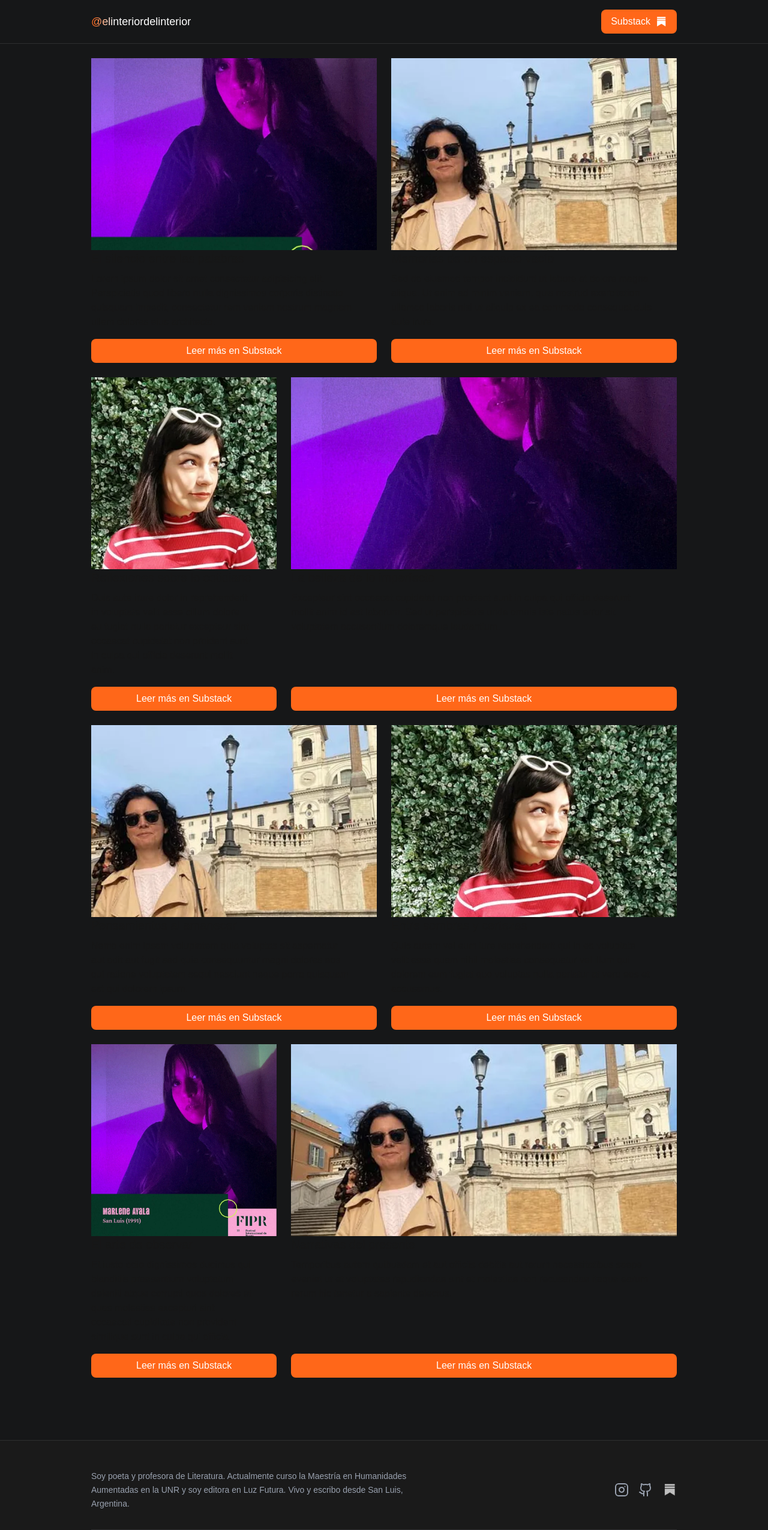
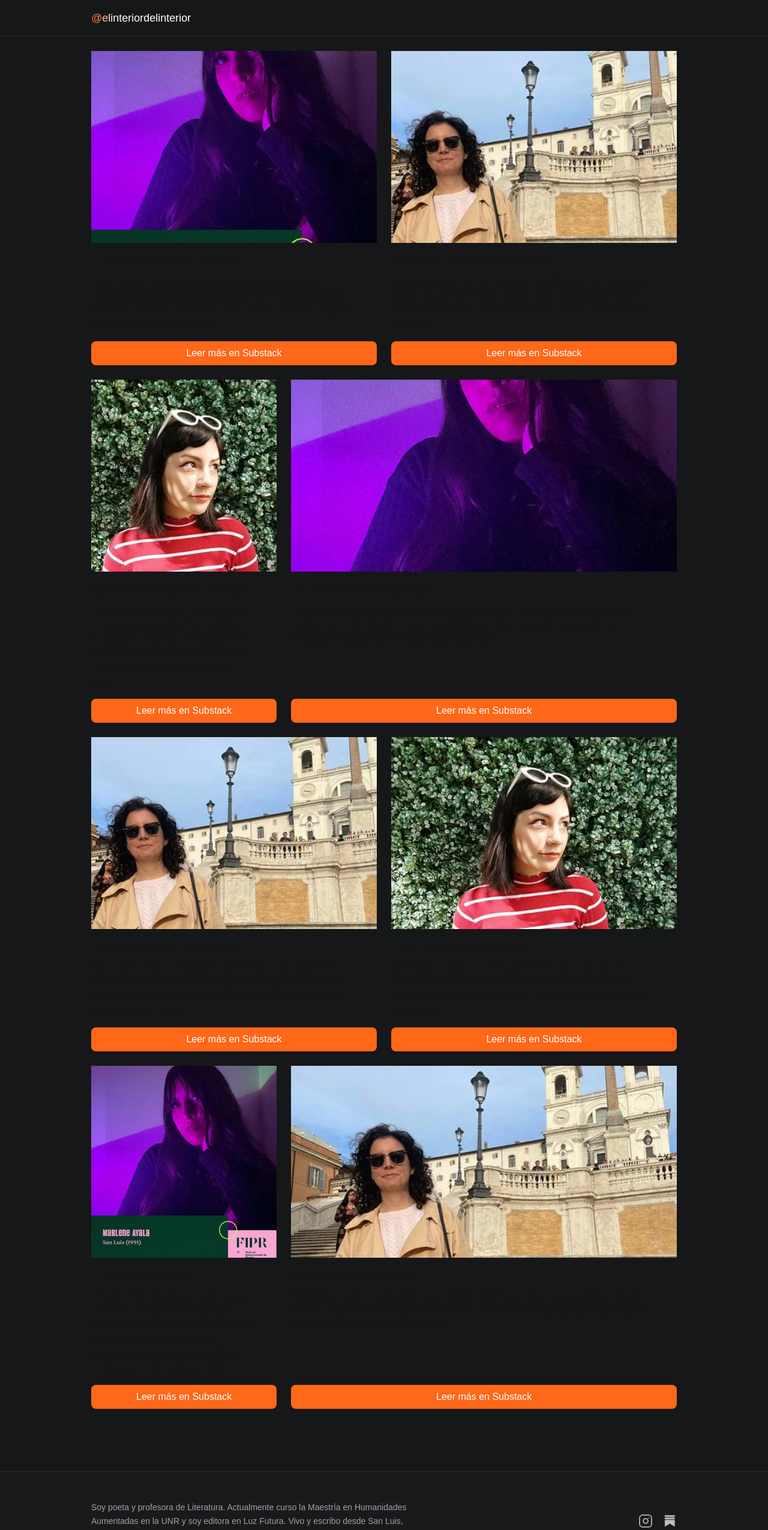
Before and after one commit to FedeCodeLab/interiordelinterior, a Next.js app: page / in a window 1280 px wide. Shown: the top 2551 px of the page at 60% size. Built offline with nearby package versions, Linux system fonts and the light colour scheme.

Commit message:
Eliminación de botones

```diff
--- a/components/card/index.tsx
+++ b/components/card/index.tsx
@@ -18,7 +18,7 @@
 }: CardProps) => {
   return (
     <div className={`flex flex-col gap-4 ${className} justify-between`}>
-      <div className="flex flex-col gap-4+">
+      <div className="flex flex-col gap-4">
         <Image
           width={300}
           height={300}
--- a/components/footer/index.tsx
+++ b/components/footer/index.tsx
@@ -24,14 +24,6 @@
               aria-label="Instagram"
             >
               <Instagram size={24} />
-            </Link>
-
-            <Link
-              href="#"
-              className="text-gray-400 hover:text-[#FF6719] transition-colors duration-200"
-              aria-label="GitHub"
-            >
-              <Github size={24} />
             </Link>
 
             <Link
--- a/components/navbar/index.tsx
+++ b/components/navbar/index.tsx
@@ -1,17 +1,9 @@
-import { ButtonLink } from "../ui/button-link";
-import Image from "next/image";
-
 export const Navbar = () => {
   return (
     <nav className="border-b border-[#2E2F30]">
       <div className="flex items-center justify-between max-w-[80%] mx-auto px-6 py-4">
         <h4 className="text-lg shine-text">@elinteriordelinterior</h4>
-        <div className="flex items-center justify-center gap-2">
-          <ButtonLink href="https://substack.com/@elinteriordelinterior">
-            Substack
-            <Image width={20} height={20} alt="Substack" src="/substack.png" />
-          </ButtonLink>
-        </div>
+        <div className="flex items-center justify-center gap-2"></div>
       </div>
     </nav>
   );
```
